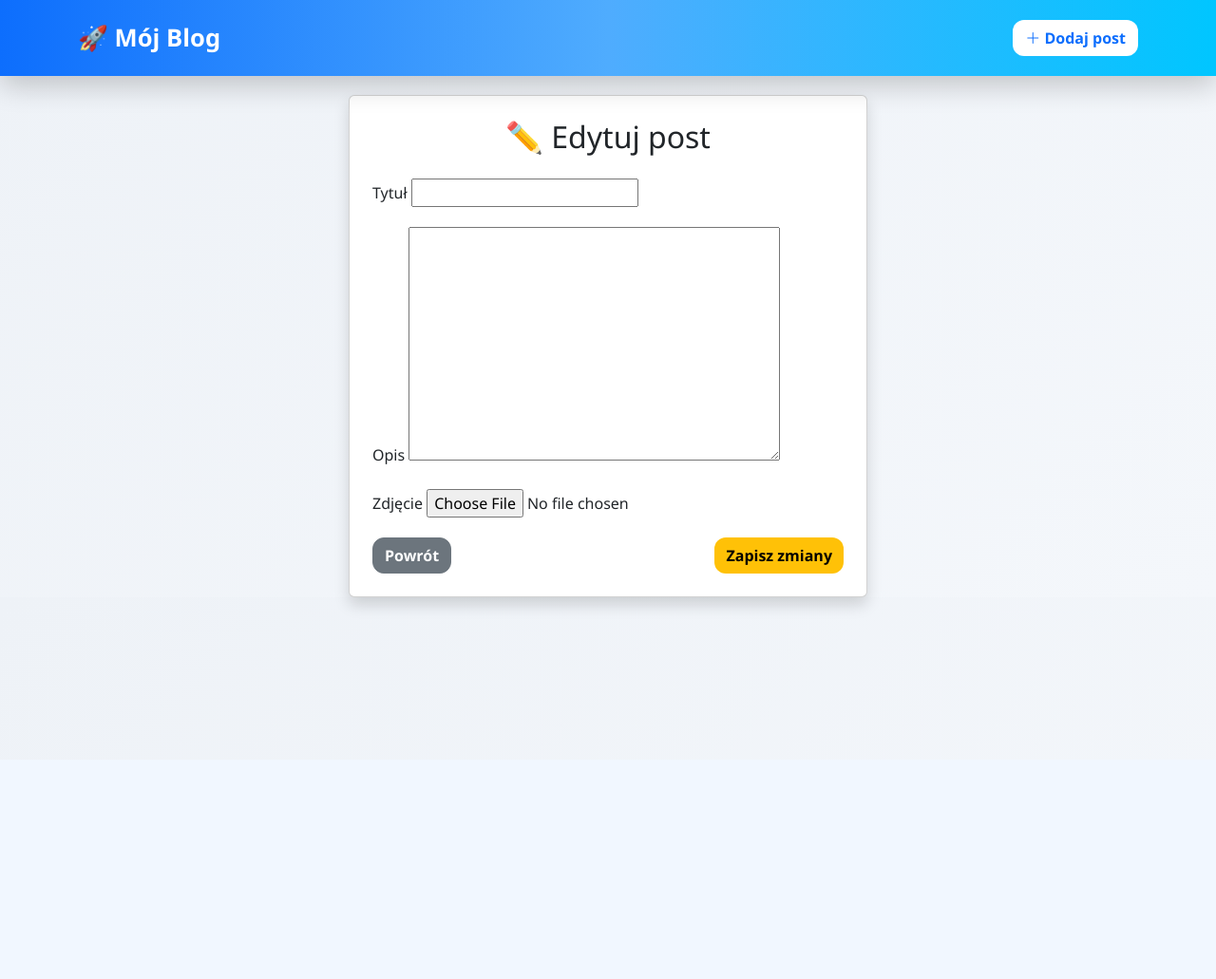
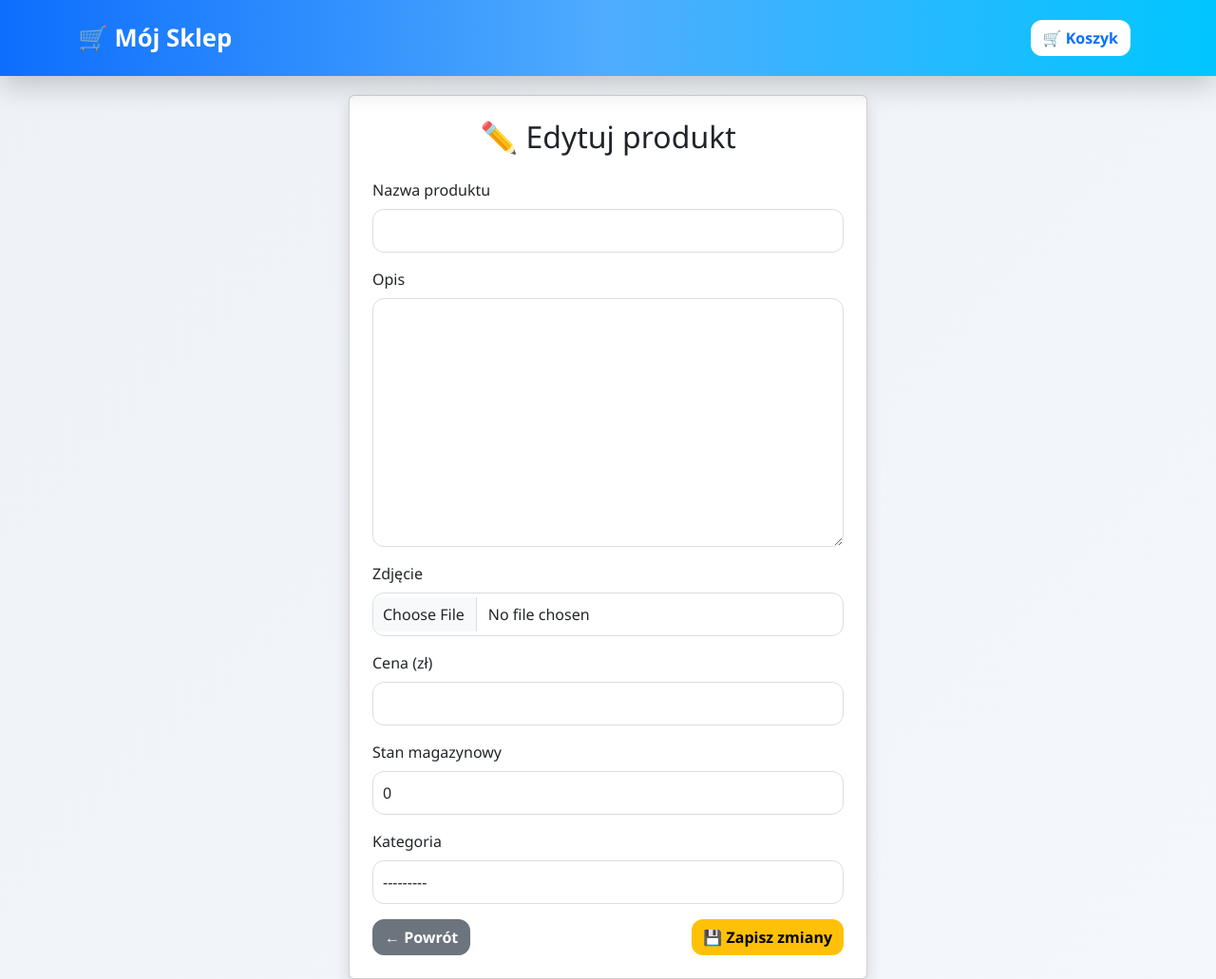
Before and after one commit to dominik24356/django-blog, a Django app: template core/templates/myapp/edit.html in a window 1280 px wide. Shown: the whole page at 95% size. Before the commit the page ends 646 px from the top, so only its background shows below. Run offline with Django 4.2, Linux system fonts and the light colour scheme; the template is opened without the code that fills it: values that come from a table or form of the project are taken from there, others are empty.

Commit message:
e-commerce-update

```diff
--- a/core/blog/admin.py
+++ b/core/blog/admin.py
@@ -1,5 +1,6 @@
 from django.contrib import admin
-from .models import Product
+from .models import Category, Product
 
 # Register your models here.
 admin.site.register(Product)
+admin.site.register(Category)
--- a/core/blog/forms.py
+++ b/core/blog/forms.py
@@ -1,7 +1,17 @@
 from django import forms
 from .models import Product
+
 
 class ProductForm(forms.ModelForm):
     class Meta:
         model = Product
-        fields = ['name', 'description', 'image']
+        fields = ['name', 'description', 'image', 'price', 'stock', 'category']
+
+        widgets = {
+            'name': forms.TextInput(attrs={'class': 'form-control'}),
+            'description': forms.Textarea(attrs={'class': 'form-control'}),
+            'image': forms.FileInput(attrs={'class': 'form-control'}),
+            'price': forms.NumberInput(attrs={'class': 'form-control'}),
+            'stock': forms.NumberInput(attrs={'class': 'form-control'}),
+            'category': forms.Select(attrs={'class': 'form-control'}),
+        }
--- a/core/blog/models.py
+++ b/core/blog/models.py
@@ -1,26 +1,49 @@
 from django.db import models
+
+
+class Category(models.Model):
+    name = models.CharField(max_length=100)
+
+    def __str__(self):
+        return self.name
+
 
 class Product(models.Model):
     name = models.CharField(max_length=255)
     description = models.TextField()
-    image = models.ImageField(upload_to='products/')
+
+    image = models.ImageField(upload_to='products/', blank=True, null=True)
+
+    price = models.DecimalField(max_digits=10, decimal_places=2)
+    stock = models.IntegerField(default=0)
+
+    category = models.ForeignKey(
+        Category,
+        on_delete=models.SET_NULL,
+        null=True,
+        blank=True
+    )
+
     created_at = models.DateTimeField(auto_now_add=True)
     updated_at = models.DateTimeField(auto_now=True)
 
     def __str__(self):
         return self.name
 
-    def edit(self, name, description, image):
+    def edit(self, name, description, image, price, stock, category):
         self.name = name
         self.description = description
         self.image = image
+        self.price = price
+        self.stock = stock
+        self.category = category
         self.save()
 
-
     def short_description(self):
-
         words = self.description.split()
         if len(words) > 50:
             return ' '.join(words[:30]) + '...'
-        else:
-            return self.description
+        return self.description
+
+    def is_in_stock(self):
+        return self.stock > 0
--- a/core/blog/urls.py
+++ b/core/blog/urls.py
@@ -3,8 +3,11 @@ from . import views
 
 urlpatterns = [
     path('', views.product_list, name='product_list'),
-    path('create/', views.create_product, name='create_product'),
+    # ADMIN ONLY
+    # path('create/', views.create_product, name='create_product'),
+    # path('edit/<int:pk>/', views.edit_product, name='edit_product'),
+    # path('delete/<int:pk>/', views.delete_product, name='delete_product'),
     path('product/<int:pk>/', views.product_detail, name='product_detail'),
-    path('edit/<int:pk>/', views.edit_product, name='edit_product'),
-    path('delete/<int:pk>/', views.delete_product, name='delete_product'),
+    path('add-to-cart/<int:pk>/', views.add_to_cart, name='add_to_cart'),
+    path('cart/', views.cart_view, name='cart'),
 ]
--- a/core/core/urls.py
+++ b/core/core/urls.py
@@ -18,10 +18,12 @@ from django.contrib import admin
 from django.urls import path, include
 from django.conf import settings
 from django.conf.urls.static import static
+from blog import views
 
 urlpatterns = [
     path('admin/', admin.site.urls),
-    path('', include('blog.urls'))
+    path('', include('blog.urls')),
+    path('add-to-cart/<int:pk>/', views.add_to_cart, name='add_to_cart'),
 ]
 
 if settings.DEBUG:
--- a/core/static/css/style.css
+++ b/core/static/css/style.css
@@ -323,3 +323,24 @@ body {
     transform: translateY(-5px);
     box-shadow: 0 40px 80px rgba(0,0,0,0.25);
 }
+
+/* === FORM INPUT BOOST === */
+input, select, textarea {
+    border-radius: 12px !important;
+    padding: 10px !important;
+    border: 1px solid #ddd !important;
+    transition: 0.25s;
+}
+
+input:focus, select:focus, textarea:focus {
+    border-color: #0d6efd !important;
+    box-shadow: 0 0 10px rgba(13,110,253,0.3);
+    outline: none;
+}
+
+/* CART ITEM HOVER */
+.card .row:hover {
+    background: rgba(13,110,253,0.05);
+    border-radius: 10px;
+    transition: 0.3s;
+}
--- a/core/templates/base.html
+++ b/core/templates/base.html
@@ -22,7 +22,7 @@
     <div class="container">
 
         <a class="navbar-brand" href="/">
-            🚀 Mój Blog
+            🛒 Mój Sklep
         </a>
 
         <button class="navbar-toggler" type="button" data-bs-toggle="collapse" data-bs-target="#navMenu">
@@ -30,8 +30,8 @@
         </button>
 
         <div class="collapse navbar-collapse justify-content-end" id="navMenu">
-            <a href="/create/" class="btn nav-btn">
-                <i class="bi bi-plus-lg"></i> Dodaj post
+            <a href="{% url 'cart' %}" class="btn nav-btn me-2">
+                🛒 Koszyk
             </a>
         </div>
 
@@ -39,6 +39,15 @@
 </nav>
 
 <div class="container main-container fade-in">
+    {% if messages %}
+    <div class="container mt-3">
+        {% for message in messages %}
+            <div class="alert alert-success fade-in">
+                {{ message }}
+            </div>
+        {% endfor %}
+    </div>
+    {% endif %}
     {% block content %}
     {% endblock %}
 </div>
--- a/core/templates/myapp/edit.html
+++ b/core/templates/myapp/edit.html
@@ -5,14 +5,14 @@
 <div class="row justify-content-center">
     <div class="col-md-6">
 
-        <div class="card p-4 shadow">
-            <h2 class="text-center mb-4">✏️ Edytuj post</h2>
+        <div class="card p-4 shadow fade-in">
+            <h2 class="text-center mb-4">✏️ Edytuj produkt</h2>
 
             <form method="POST" enctype="multipart/form-data">
                 {% csrf_token %}
 
                 <div class="mb-3">
-                    <label class="form-label">Tytuł</label>
+                    <label class="form-label">Nazwa produktu</label>
                     {{ form.name }}
                 </div>
 
@@ -26,9 +26,31 @@
                     {{ form.image }}
                 </div>
 
-                <div class="d-flex justify-content-between">
-                    <a href="/" class="btn btn-secondary">Powrót</a>
-                    <button type="submit" class="btn btn-warning">Zapisz zmiany</button>
+                <!-- 💰 CENA -->
+                <div class="mb-3">
+                    <label class="form-label">Cena (zł)</label>
+                    {{ form.price }}
+                </div>
+
+                <!-- 📦 STOCK -->
+                <div class="mb-3">
+                    <label class="form-label">Stan magazynowy</label>
+                    {{ form.stock }}
+                </div>
+
+                <!-- 🏷️ KATEGORIA -->
+                <div class="mb-3">
+                    <label class="form-label">Kategoria</label>
+                    {{ form.category }}
+                </div>
+
+                <div class="d-flex justify-content-between mt-3">
+                    <a href="{% url 'product_list' %}" class="btn btn-secondary">
+                        ← Powrót
+                    </a>
+                    <button type="submit" class="btn btn-warning">
+                        💾 Zapisz zmiany
+                    </button>
                 </div>
 
             </form>
```
Also changed, not shown: core/blog/views.py (+39 -1 lines), core/templates/myapp/cart.html (added, +70 -0 lines), core/templates/myapp/index.html (+5 -10 lines), core/templates/myapp/index2.html (+28 -4 lines), core/blog/migrations/0002_category_product_price_product_stock_and_more.py (added).
